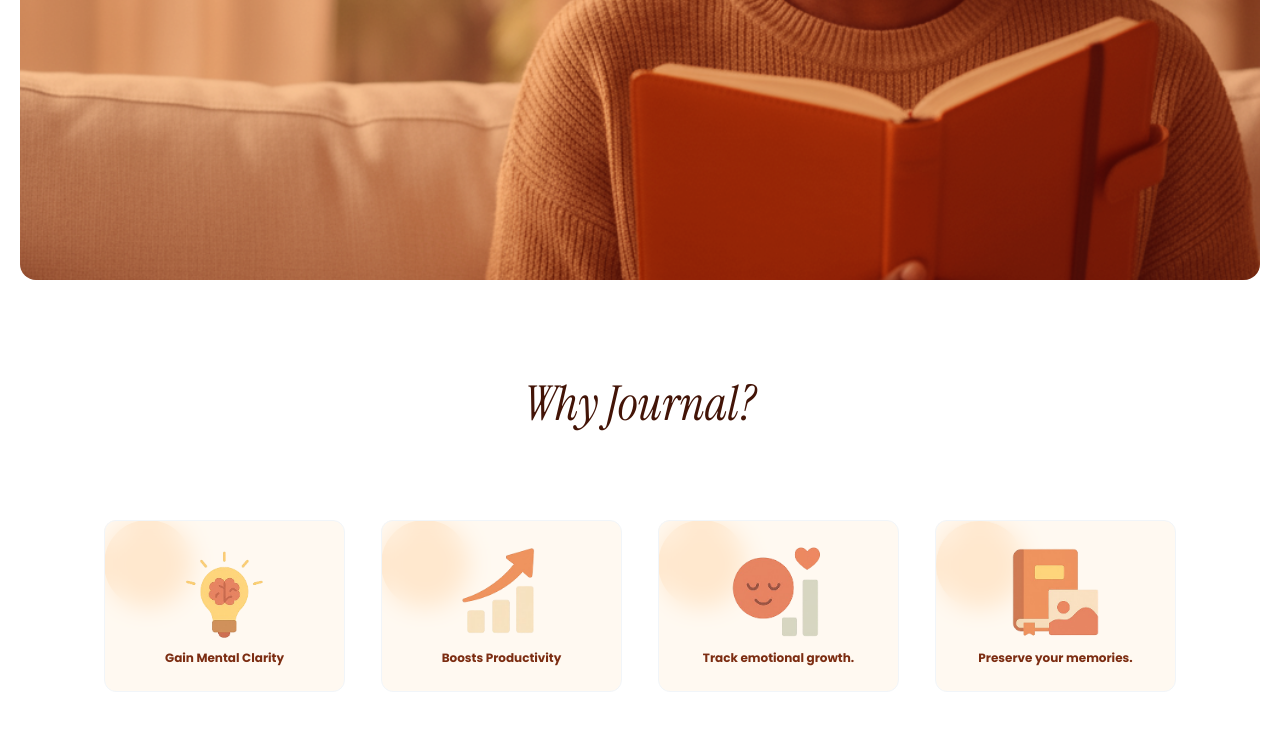
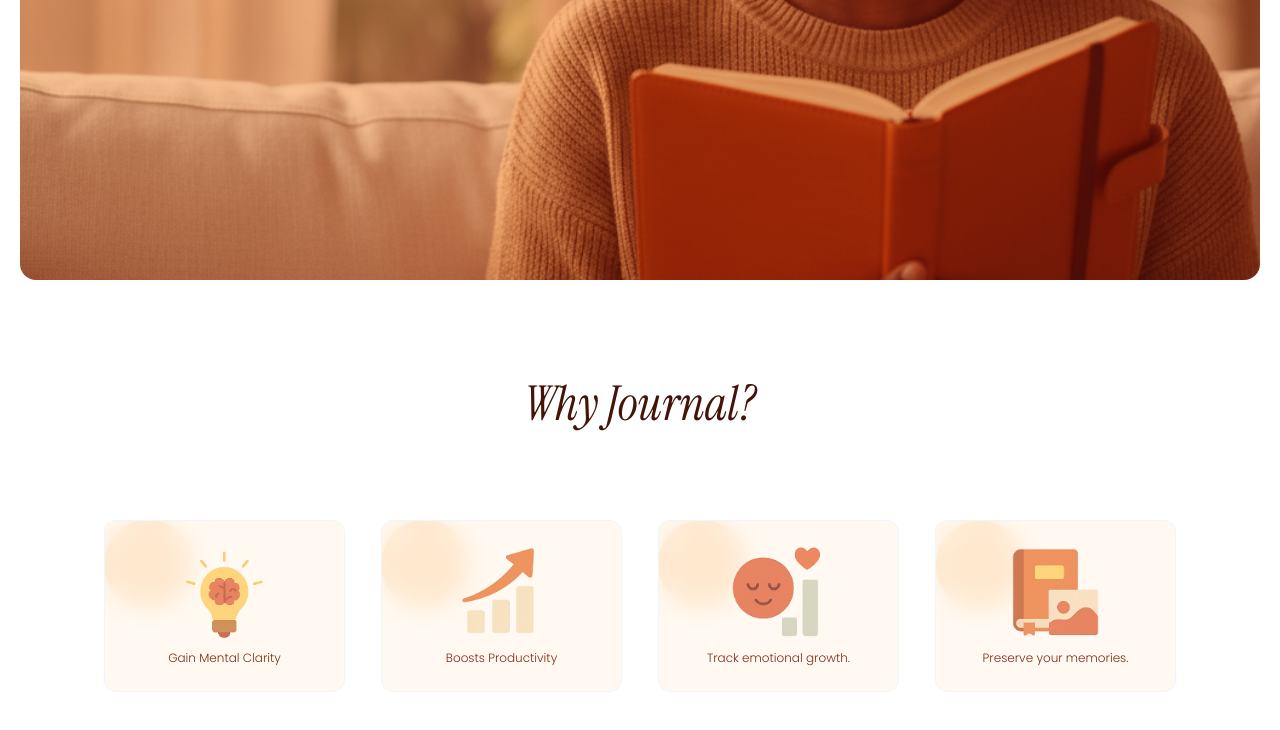
Before and after one commit to victorNwosu-Edusive/sunrise-journal, a React (Vite) app: page / in a window 1280 px wide. Shown: the part 540-1270 px from the top of the page. Built offline with nearby package versions, Linux system fonts and the light colour scheme; no server answers.

Commit message:
some more corrections

```diff
--- a/src/components/journalscreen.jsx
+++ b/src/components/journalscreen.jsx
@@ -96,7 +96,7 @@ const words = [
             <div className='relative bg-orange-50/75 items-center justify-center border-[1px] border-slate-100 p-6 rounded-xl backdrop-blur-md '>
              <img src={Think} className='w-auto h-24 m-auto' alt="Why Journal" />
 
-            <p className='text-[12px] text-center text-orange-900 mt-2 font-bold'>Gain Mental Clarity</p>
+            <p className='text-[12px] text-center text-orange-900 mt-2 font-thin'>Gain Mental Clarity</p>
           </div>
           </div>
 
@@ -106,7 +106,7 @@ const words = [
           <div className='flex-row border-[1px] border-slate-100 bg-orange-50/75 items-center justify-center p-6 rounded-xl backdrop-blur-md '>
             <img src={productive} className='w-auto h-24 m-auto' alt="Why Journal" />
 
-            <p className='text-[12px] text-center text-orange-900 mt-2 font-bold'>Boosts Productivity</p>
+            <p className='text-[12px] text-center text-orange-900 mt-2 font-thin'>Boosts Productivity</p>
           </div>
           </div>
 
@@ -116,7 +116,7 @@ const words = [
           <div className='flex-row border-[1px] border-slate-100 bg-orange-50/75 items-center justify-center p-6 rounded-xl backdrop-blur-md '>
             <img src={track} className='w-auto h-24 m-auto' alt="Why Journal" />
 
-            <p className='text-[12px] text-center text-orange-900 mt-2 font-bold'>Track emotional growth.</p>
+            <p className='text-[12px] text-center text-orange-900 mt-2 font-thin'>Track emotional growth.</p>
           </div>
           </div>
 
@@ -126,7 +126,7 @@ const words = [
           <div className='flex-row border-[1px] border-slate-100 bg-orange-50/75 items-center justify-center p-6 rounded-xl backdrop-blur-md '>
             <img src={documenting} className='w-auto h-24 m-auto' alt="Why Journal" />
 
-            <p className='text-[12px] text-orange-900 text-center mt-2 font-bold'>Preserve your memories.</p>
+            <p className='text-[12px] text-orange-900 text-center mt-2 font-thin'>Preserve your memories.</p>
           </div>
           </div>
 
```
